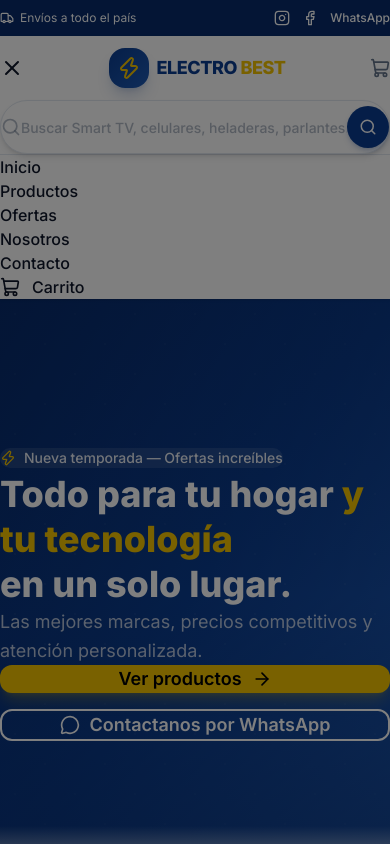
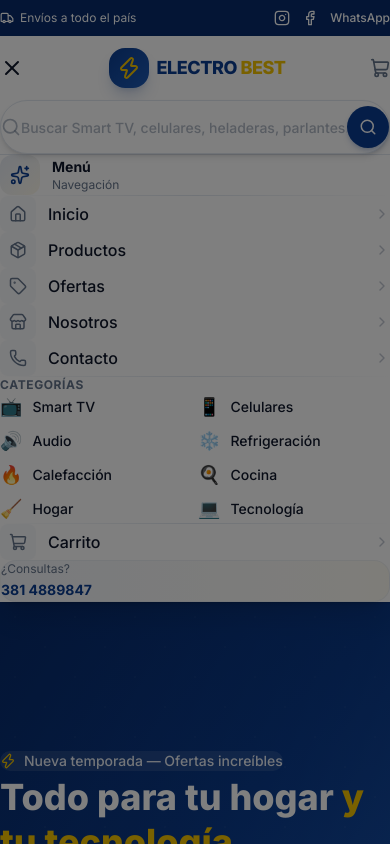
Before and after one commit to luccamm1/electro-best, a Next.js app: page / in a window 390 px wide. Both pictures are taken after a click on the button 12 px from the left and 68 px from the top of the page. Shown: the top 844 px of the page. Built offline with nearby package versions, Linux system fonts and the light colour scheme.

Commit message:
Redesign mobile hamburger menu with icons, categories grid, and animations

```diff
--- a/src/components/layout/Header.tsx
+++ b/src/components/layout/Header.tsx
@@ -3,10 +3,31 @@
 import { useState } from "react";
 import Link from "next/link";
 import { motion, useScroll, useMotionValueEvent } from "framer-motion";
-import { ShoppingCart, User, Menu, X, Zap } from "lucide-react";
+import {
+  ShoppingCart,
+  User,
+  Menu,
+  X,
+  Zap,
+  Home,
+  Package,
+  Tag,
+  Store,
+  Phone,
+  ChevronRight,
+  Sparkles,
+} from "lucide-react";
 import SearchBar from "@/components/ui/SearchBar";
-import { siteConfig } from "@/lib/constants";
+import { siteConfig, categories } from "@/lib/constants";
 import { useCart } from "@/lib/cart-context";
+
+const menuItems = [
+  { label: "Inicio", href: "/", icon: Home },
+  { label: "Productos", href: "/productos", icon: Package },
+  { label: "Ofertas", href: "/ofertas", icon: Tag },
+  { label: "Nosotros", href: "/nosotros", icon: Store },
+  { label: "Contacto", href: "/contacto", icon: Phone },
+];
 
 export default function Header() {
   const [isScrolled, setIsScrolled] = useState(false);
@@ -29,7 +50,7 @@ export default function Header() {
       <div className="max-w-7xl mx-auto px-4 sm:px-6 lg:px-8">
         <div className="flex items-center justify-between h-16 sm:h-20">
           <button
-            className="lg:hidden p-2 -ml-2 rounded-lg hover:bg-bg-alt transition-colors"
+            className="lg:hidden relative p-2 -ml-2 rounded-xl hover:bg-bg-alt transition-colors group"
             onClick={() => setIsMobileMenuOpen(!isMobileMenuOpen)}
           >
             {isMobileMenuOpen ? (
@@ -105,39 +126,105 @@ export default function Header() {
           height: isMobileMenuOpen ? "auto" : 0,
           opacity: isMobileMenuOpen ? 1 : 0,
         }}
-        transition={{ duration: 0.3 }}
-        className="overflow-hidden lg:hidden bg-white border-t border-border"
+        transition={{ duration: 0.3, ease: [0.4, 0, 0.2, 1] }}
+        className="overflow-hidden lg:hidden bg-white border-t border-border shadow-xl"
       >
         <nav className="px-4 py-4 space-y-1">
-          {[
-            ["Inicio", "/"],
-            ["Productos", "/productos"],
-            ["Ofertas", "/ofertas"],
-            ["Nosotros", "/nosotros"],
-            ["Contacto", "/contacto"],
-          ].map(([label, href]) => (
-            <Link
+          <div className="flex items-center gap-3 px-4 py-2 mb-2">
+            <div className="w-10 h-10 bg-gradient-to-br from-primary/10 to-secondary/10 rounded-xl flex items-center justify-center">
+              <Sparkles className="w-5 h-5 text-primary" />
+            </div>
+            <div>
+              <p className="text-sm font-bold text-text">Menú</p>
+              <p className="text-xs text-text-muted">Navegación</p>
+            </div>
+          </div>
+
+          <div className="h-px bg-gradient-to-r from-border/0 via-border to-border/0 mb-2" />
+
+          {menuItems.map(({ label, href, icon: Icon }, i) => (
+            <motion.div
               key={label}
-              href={href}
-              className="flex items-center gap-3 px-4 py-3 rounded-xl text-text font-medium hover:bg-bg-alt hover:text-primary transition-colors"
-              onClick={() => setIsMobileMenuOpen(false)}
+              initial={{ x: -20, opacity: 0 }}
+              animate={{ x: 0, opacity: 1 }}
+              transition={{ delay: i * 0.05 }}
             >
-              {label}
-            </Link>
+              <Link
+                href={href}
+                className="group flex items-center gap-3 px-4 py-3.5 rounded-xl text-text font-medium hover:bg-gradient-to-r hover:from-primary/5 hover:to-secondary/5 hover:text-primary transition-all duration-200"
+                onClick={() => setIsMobileMenuOpen(false)}
+              >
+                <div className="w-9 h-9 rounded-lg bg-bg-alt group-hover:bg-primary/10 flex items-center justify-center transition-colors">
+                  <Icon className="w-4.5 h-4.5 text-text-muted group-hover:text-primary transition-colors" />
+                </div>
+                <span className="flex-1">{label}</span>
+                <ChevronRight className="w-4 h-4 text-text-muted/40 group-hover:text-primary/40 transition-colors" />
+              </Link>
+            </motion.div>
           ))}
+
+          <div className="h-px bg-gradient-to-r from-border/0 via-border to-border/0 my-3" />
+
+          <div className="px-4 py-2">
+            <p className="text-xs font-bold text-text-muted uppercase tracking-wider mb-2">
+              Categorías
+            </p>
+          </div>
+
+          <div className="grid grid-cols-2 gap-1.5 px-2">
+            {categories.map((cat, i) => (
+              <motion.div
+                key={cat.id}
+                initial={{ opacity: 0, y: 10 }}
+                animate={{ opacity: 1, y: 0 }}
+                transition={{ delay: 0.3 + i * 0.04 }}
+              >
+                <Link
+                  href={`/categorias/${cat.slug}`}
+                  className="flex items-center gap-2.5 px-3 py-3 rounded-xl text-sm font-medium text-text hover:bg-bg-alt hover:text-primary transition-all duration-200"
+                  onClick={() => setIsMobileMenuOpen(false)}
+                >
+                  <span className="text-lg">{cat.icon}</span>
+                  <span>{cat.name}</span>
+                </Link>
+              </motion.div>
+            ))}
+          </div>
+
+          <div className="h-px bg-gradient-to-r from-border/0 via-border to-border/0 my-3" />
+
           <Link
             href="/carrito"
-            className="flex items-center gap-3 px-4 py-3 rounded-xl text-text font-medium hover:bg-bg-alt hover:text-primary transition-colors"
+            className="group flex items-center gap-3 px-4 py-3.5 rounded-xl text-text font-medium hover:bg-gradient-to-r from-primary/5 to-secondary/5 hover:text-primary transition-all duration-200"
             onClick={() => setIsMobileMenuOpen(false)}
           >
-            <ShoppingCart className="w-5 h-5" />
-            Carrito
+            <div className="w-9 h-9 rounded-lg bg-bg-alt group-hover:bg-primary/10 flex items-center justify-center transition-colors">
+              <ShoppingCart className="w-4.5 h-4.5 text-text-muted group-hover:text-primary transition-colors" />
+            </div>
+            <span className="flex-1">Carrito</span>
             {itemCount > 0 && (
-              <span className="ml-auto bg-secondary text-black text-xs font-bold px-2 py-0.5 rounded-full">
+              <span className="bg-secondary text-black text-xs font-bold px-2 py-0.5 rounded-full">
                 {itemCount}
               </span>
             )}
+            <ChevronRight className="w-4 h-4 text-text-muted/40 group-hover:text-primary/40 transition-colors" />
           </Link>
+
+          <div className="px-4 pt-4 pb-2">
+            <div className="bg-gradient-to-r from-primary/5 to-secondary/5 rounded-2xl p-4 border border-border/50">
+              <p className="text-xs text-text-muted mb-1">
+                ¿Consultas?
+              </p>
+              <a
+                href={siteConfig.social.whatsapp}
+                target="_blank"
+                rel="noopener noreferrer"
+                className="text-sm font-bold text-primary hover:underline"
+              >
+                {siteConfig.phone}
+              </a>
+            </div>
+          </div>
         </nav>
       </motion.div>
     </header>
```
